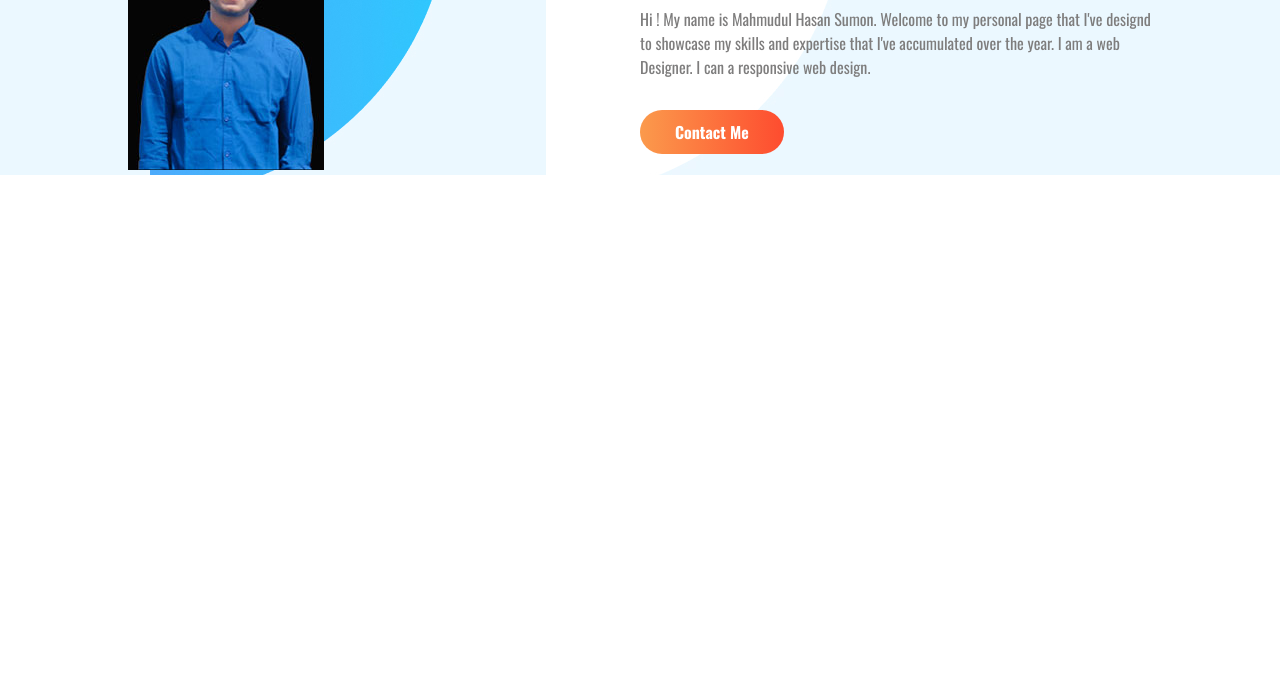
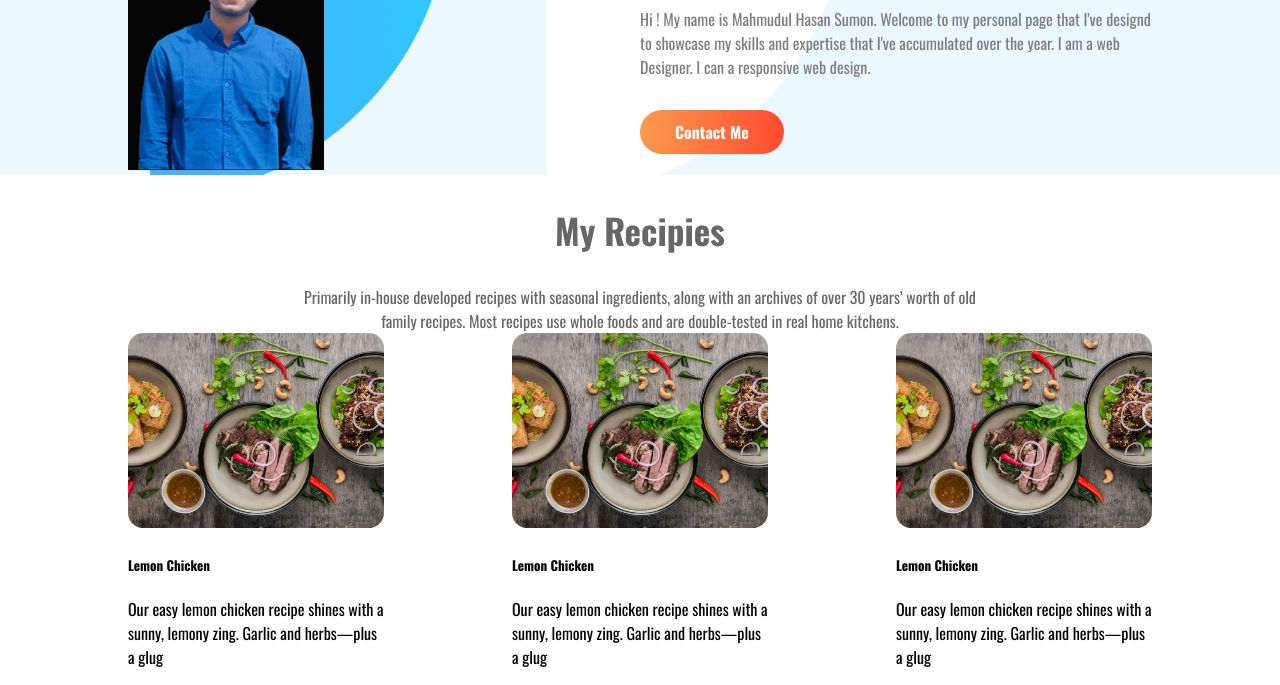
Before and after one commit to mhsumon38/food-website, a plain HTML site: page index.html in a window 1280 px wide. Shown: the part 624-1309 px from the top of the page. Before the commit the page ends 800 px from the top, so only its background shows below. Drawn offline with nearby package versions, Linux system fonts and the light colour scheme.

Commit message:
recipies

```diff
--- a/index.html
+++ b/index.html
@@ -36,6 +36,30 @@
         </div>
     </section>
 
+    <section id="recipies">
+        <div class="recipies-head">
+            <h2>My Recipies</h2>
+            <p>Primarily in-house developed recipes with seasonal ingredients, along with an archives of over 30 years’ worth of old family recipes. Most recipes use whole foods and are double-tested in real home kitchens.</p>
+        </div>
+        <div class="recipies-menu">
+            <div class="recipi-item">
+                <img src="images/Project Cover1.jpg" alt="">
+                <h5>Lemon Chicken</h5>
+                <p>Our easy lemon chicken recipe shines with a sunny, lemony zing. Garlic and herbs—plus a glug</p>
+            </div>
+            <div class="recipi-item">
+                <img src="images/Project Cover1.jpg" alt="">
+                <h5>Lemon Chicken</h5>
+                <p>Our easy lemon chicken recipe shines with a sunny, lemony zing. Garlic and herbs—plus a glug</p>
+            </div>
+            <div class="recipi-item">
+                <img src="images/Project Cover1.jpg" alt="">
+                <h5>Lemon Chicken</h5>
+                <p>Our easy lemon chicken recipe shines with a sunny, lemony zing. Garlic and herbs—plus a glug</p>
+            </div>
+        </div>
+    </section>
+
 
 
 </body>
--- a/style.css
+++ b/style.css
@@ -69,3 +69,36 @@ body {
     color: #7e7d7d;
     padding-bottom: 25px;
 }
+
+
+/* Recipies Section Start */
+
+#recipies {}
+
+.recipies-head {
+    text-align: center;
+}
+
+.recipies-head h2 {
+    color: #676767;
+    font-size: 35px;
+}
+
+.recipies-head p {
+    color: #676767;
+    width: 700px;
+    margin: 0 auto;
+}
+
+.recipies-menu {
+    display: flex;
+}
+
+.recipi-item {
+    width: 20%;
+    margin-left: 10%;
+}
+
+.recipi-item img {
+    width: 100%;
+}
```
Also changed, not shown: images/Project Cover1.jpg (added), images/Project Cover5.png (added), images/Project Cover8.png (added).
